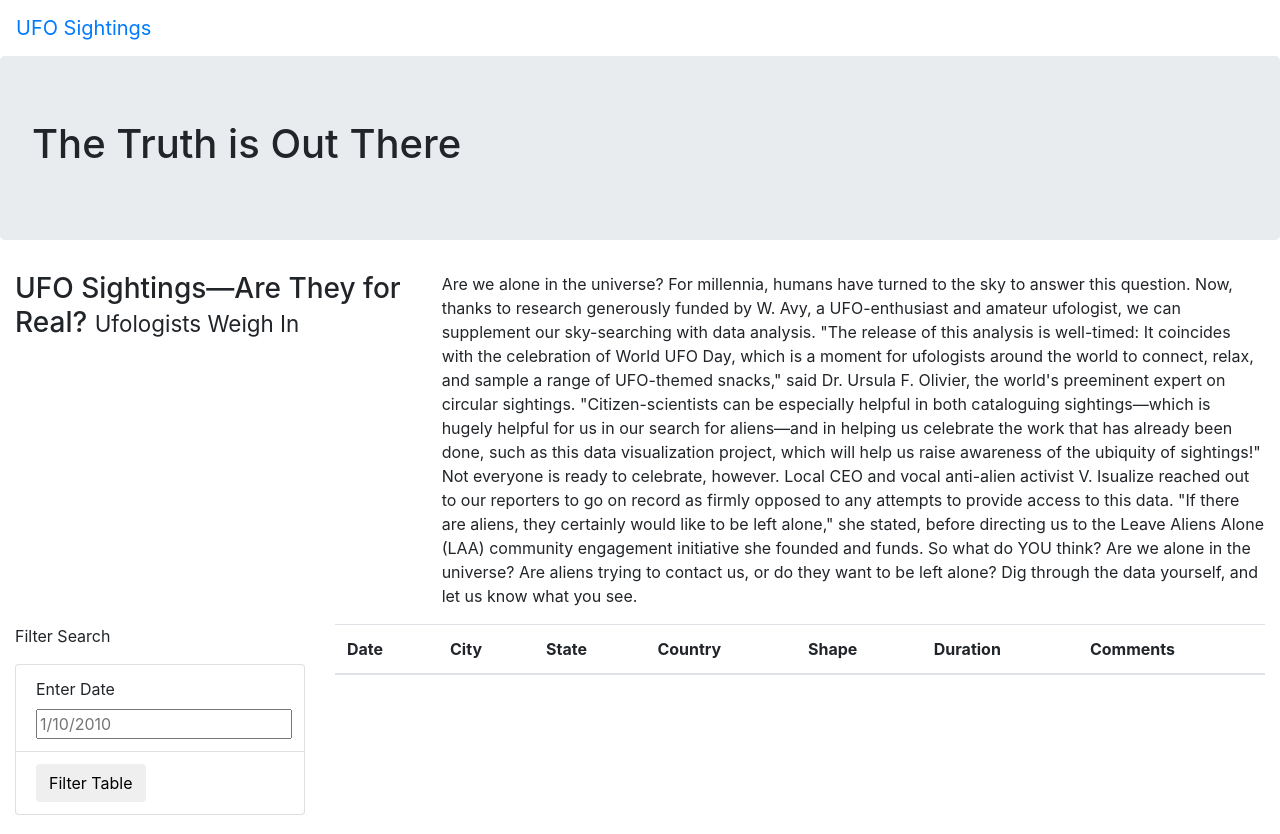
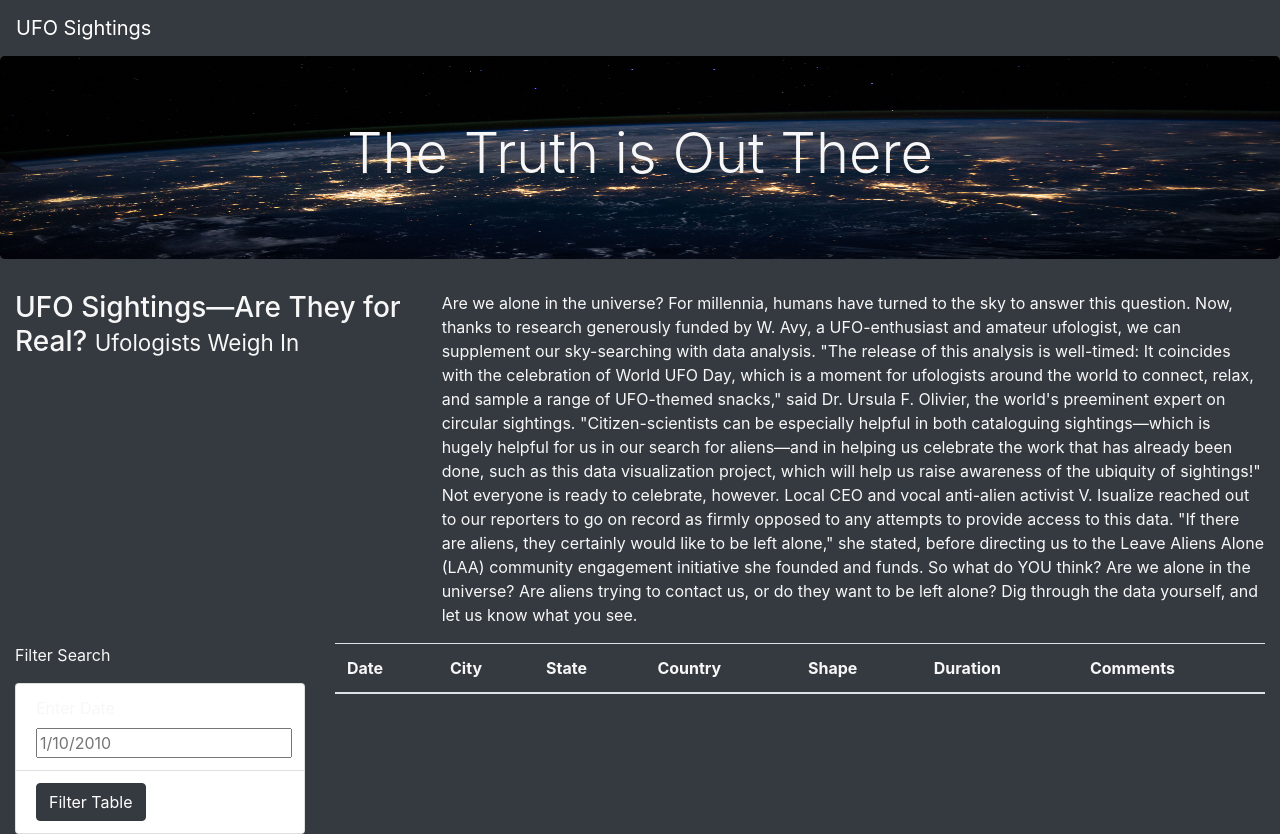
Before and after one commit to ereekaj/UFOs, a plain HTML site: page index.html in a window 1280 px wide. Drawn offline with nearby package versions, Linux system fonts and the light colour scheme.

Commit message:
adding data and styling to module page

```diff
--- a/index.html
+++ b/index.html
@@ -13,13 +13,13 @@
     />
     <link rel="stylesheet" href="static/css/style.css">
 </head>
-<body>
+<body class="bg-dark">
     <div class="wrapper">
-        <nav class="navbar navbar-expand-lg">
+        <nav class="navbar navbar-dark bg-dark navbar-expand-lg">
             <a class="navbar-brand" href="index.html">UFO Sightings</a>
         </nav>
         <div class="jumbotron">
-            <h1>The Truth is Out There</h1>
+            <h1 class="display-4">The Truth is Out There</h1>
         </div>
         <div class="container-fluid">
             <div class="row">
@@ -35,16 +35,16 @@
         <div class="container-fluid">
             <div class="row">
                 <div class="col-md-3">
-                    <form>
+                    <form class="bg-dark" >
                         <p>Filter Search</p>
                     </form>
-                    <ul class="list-group">
-                        <li class="list-group-item">
+                    <ul class="list-group" class="bg-dark">
+                        <li class="list-group-item" class="bg-dark">
                             <label for="date">Enter Date</label>
                             <input type="text" placeholder="1/10/2010" id="datetime" />
                         </li>
-                        <li class="list-group-item">
-                            <button id="filter-btn" type="button" class="btn btn-default">Filter Table</button>
+                        <li class="list-group-item" class="bg-dark">
+                            <button id="filter-btn" type="button" class="btn btn-dark">Filter Table</button>
                         </li>
                     </ul>
                 </div>
@@ -67,5 +67,8 @@
             </div>
         </div>
     </div>
+    <script src="https://cdnjs.cloudflare.com/ajax/libs/d3/4.11.0/d3.js"></script>
+    <script src="static/js/data.js"></script>
+    <script src="static/js/app.js"></script>
 </body>
 </html>
--- a/static/css/style.css
+++ b/static/css/style.css
@@ -0,0 +1,10 @@
+body {
+
+    color: #f7f7f7;
+  }
+
+.jumbotron {
+    background-image: url("../images/nasa.jpg");
+    background-size: 100% 100%;
+    text-align: center;
+  }
--- a/static/js/app.js
+++ b/static/js/app.js
@@ -40,7 +40,7 @@ function handleClick() {
         filteredData = filteredData.filter(row => row.datetime === date);
     };
 
-        // Rebuild the table using the filtered data
+    // Rebuild the table using the filtered data
     // @NOTE: If no date was entered, then filteredData will
     // just be the original tableData.
     buildTable(filteredData);
```
Also changed, not shown: static/images/nasa.jpg (added).
